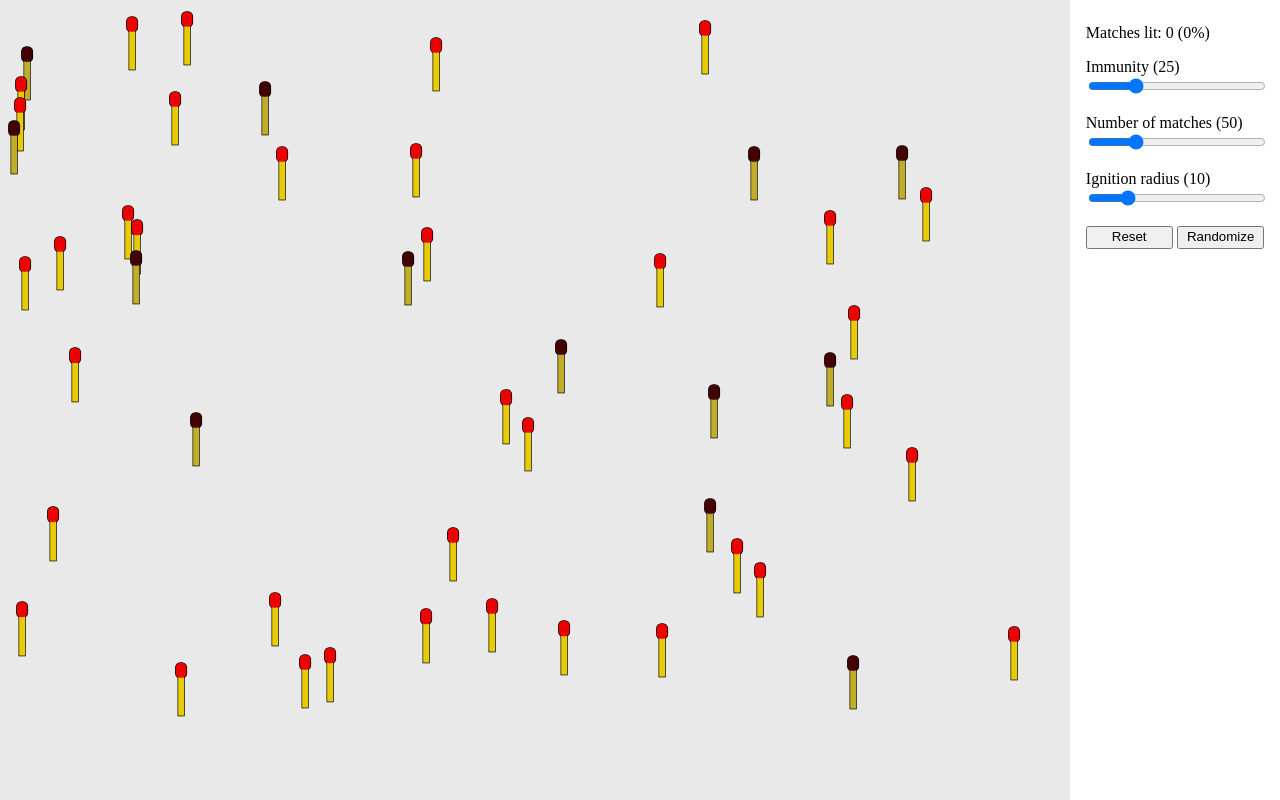
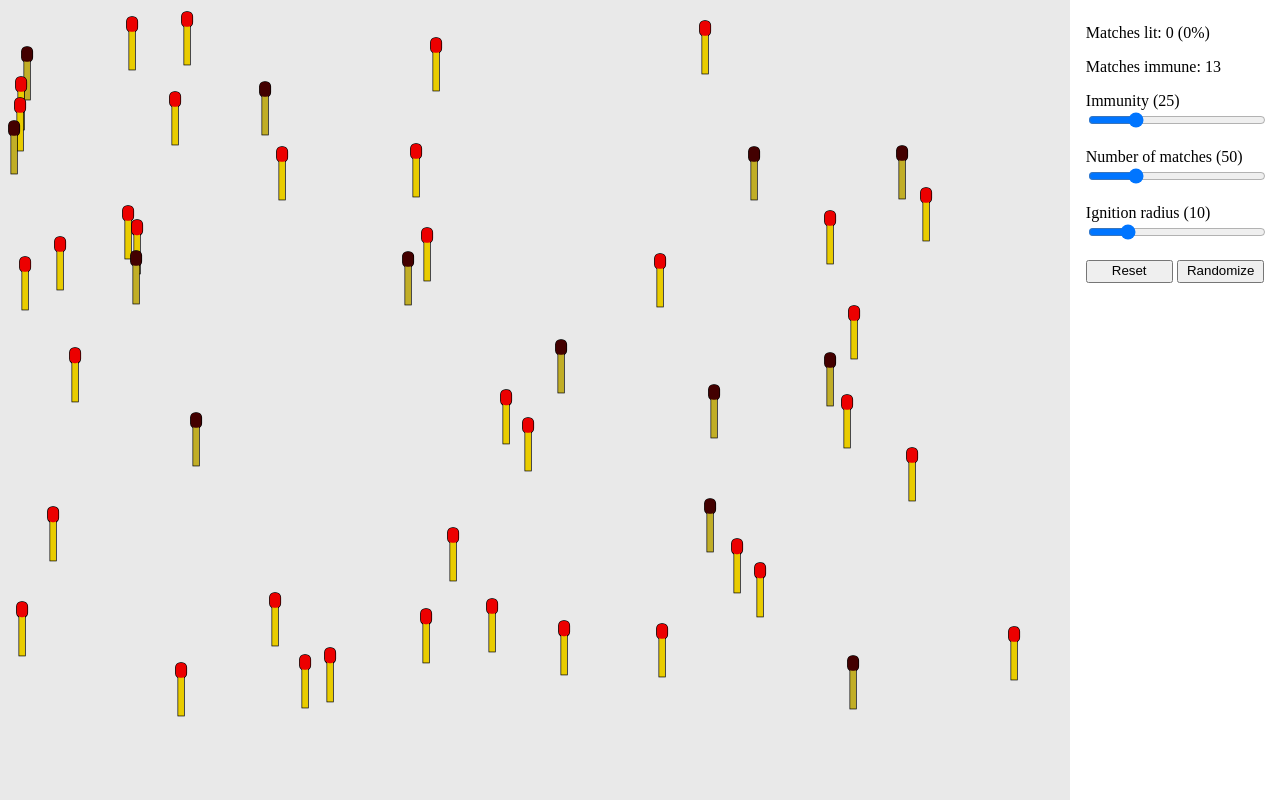
Before and after one commit to parogers/herd-immunity-demo, an Angular app: page / in a window 1280 px wide. Built offline with nearby package versions, Linux system fonts and the light colour scheme.

Commit message:
Add count of number of immune matches

```diff
--- a/src/app/app.component.html
+++ b/src/app/app.component.html
@@ -6,6 +6,10 @@
     <div class="controls">
         <div>
             Matches lit: {{ numMatchesLit }} ({{ numMatchesListPercent }}%)
+        </div>
+
+        <div>
+            Matches immune: {{ numMatchesImmune }}
         </div>
 
         <div>
--- a/src/app/app.component.ts
+++ b/src/app/app.component.ts
@@ -193,6 +193,7 @@ export class AppComponent
     ignitionRadius = DEFAULT_IGNITION_RADIUS;
     percentImmunity = DEFAULT_PERCENT_IMMUNITY;
     numMatchesLit : number = 0;
+    numMatchesImmune : number = 0;
 
     ngOnInit()
     {
@@ -369,11 +370,13 @@ export class AppComponent
     {
         this.percentImmunity = value;
 
+        this.numMatchesImmune = 0;
         let spent = 0;
         this.matches.forEach((match, index) => {
             if (spent/(index+1) < this.percentImmunity/100) {
                 match.spent = true;
                 spent++;
+                this.numMatchesImmune++;
             } else {
                 match.spent = false;
             }
```
